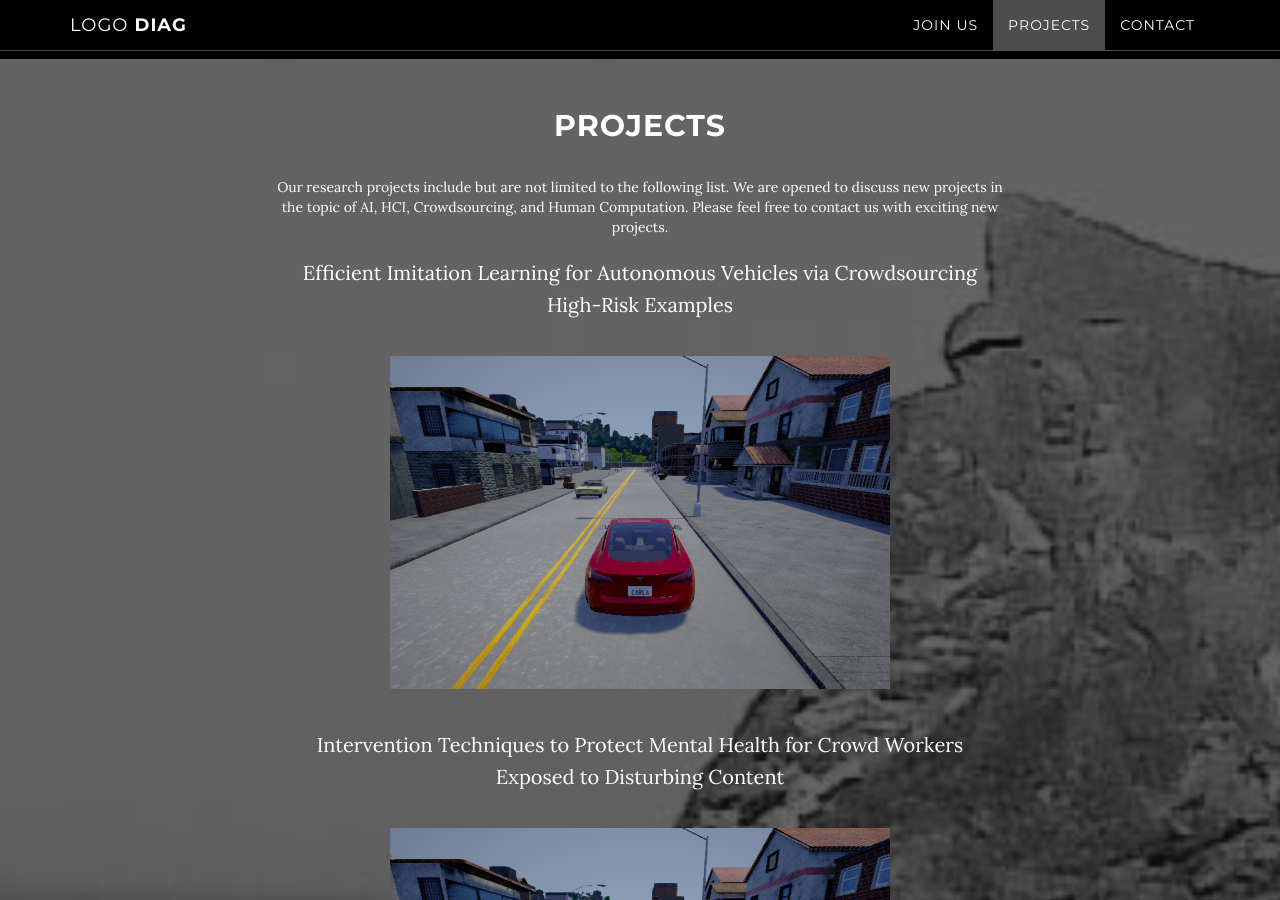
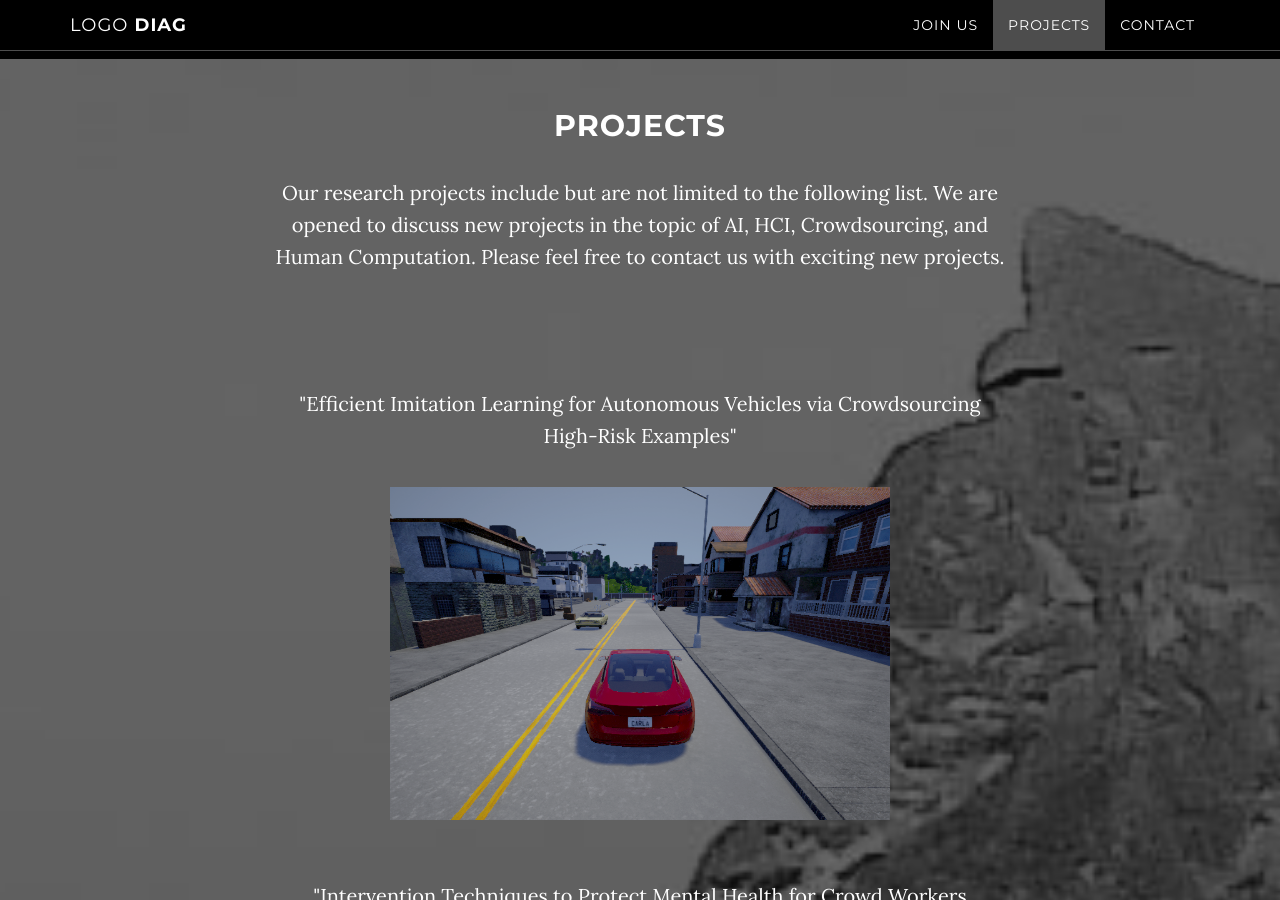
Before and after one commit to raflereak/diag-dgist.github.io, a Jekyll site: the page built from index.html, in a window 1280 px wide and 900 px high, scrolled down 1571 px. Built offline with Jekyll 4.4.1, drawn with Linux system fonts in a browser that asks for light colours; some of the changed text lies outside the part shown.

Commit message:
fixed contact and projects

```diff
--- a/_includes/projects.html
+++ b/_includes/projects.html
@@ -5,16 +5,18 @@
                 <div class="col-lg-8 col-lg-offset-2">
                     <h2>Projects</h2>
 
-                    Our research projects include but are not limited to the following list. We are opened to discuss new projects in the topic of AI, HCI, Crowdsourcing, and Human Computation. Please feel free to contact us with exciting new projects.
-                    <br><br>
+                    <p>Our research projects include but are not limited to the following list.
+                      We are opened to discuss new projects in the topic of AI, HCI, Crowdsourcing, and Human Computation.
+                      Please feel free to contact us with exciting new projects.</p>
+                    <br><br><br><br>
 
-                    <p>Efficient Imitation Learning for Autonomous Vehicles via Crowdsourcing High-Risk Examples</p>
+                    <p>"Efficient Imitation Learning for Autonomous Vehicles via Crowdsourcing High-Risk Examples"</p>
                     <img src="/img/00118185.png" alt="" width="500" height="333">
-                    <br><br><br>
-                    <p>Intervention Techniques to Protect Mental Health for Crowd Workers Exposed to Disturbing Content</p>
+                    <br><br><br><br>
+                    <p>"Intervention Techniques to Protect Mental Health for Crowd Workers Exposed to Disturbing Content"</p>
                     <img src="/img/00118185.png" alt="" width="500" height="333">
-                    <br><br><br>
-                    <p>Understanding Experts' Task Complition Workflow to Automate Using Crowd-AI Hybrid Systems</p>
+                    <br><br><br><br>
+                    <p>"Understanding Experts' Task Complition Workflow to Automate Using Crowd-AI Hybrid Systems"</p>
                     <img src="/img/00118185.png" alt="" width="500" height="333">
                 </div>
             </div>
```
Also changed, not shown: _includes/contact.html (+4 -0 lines).
